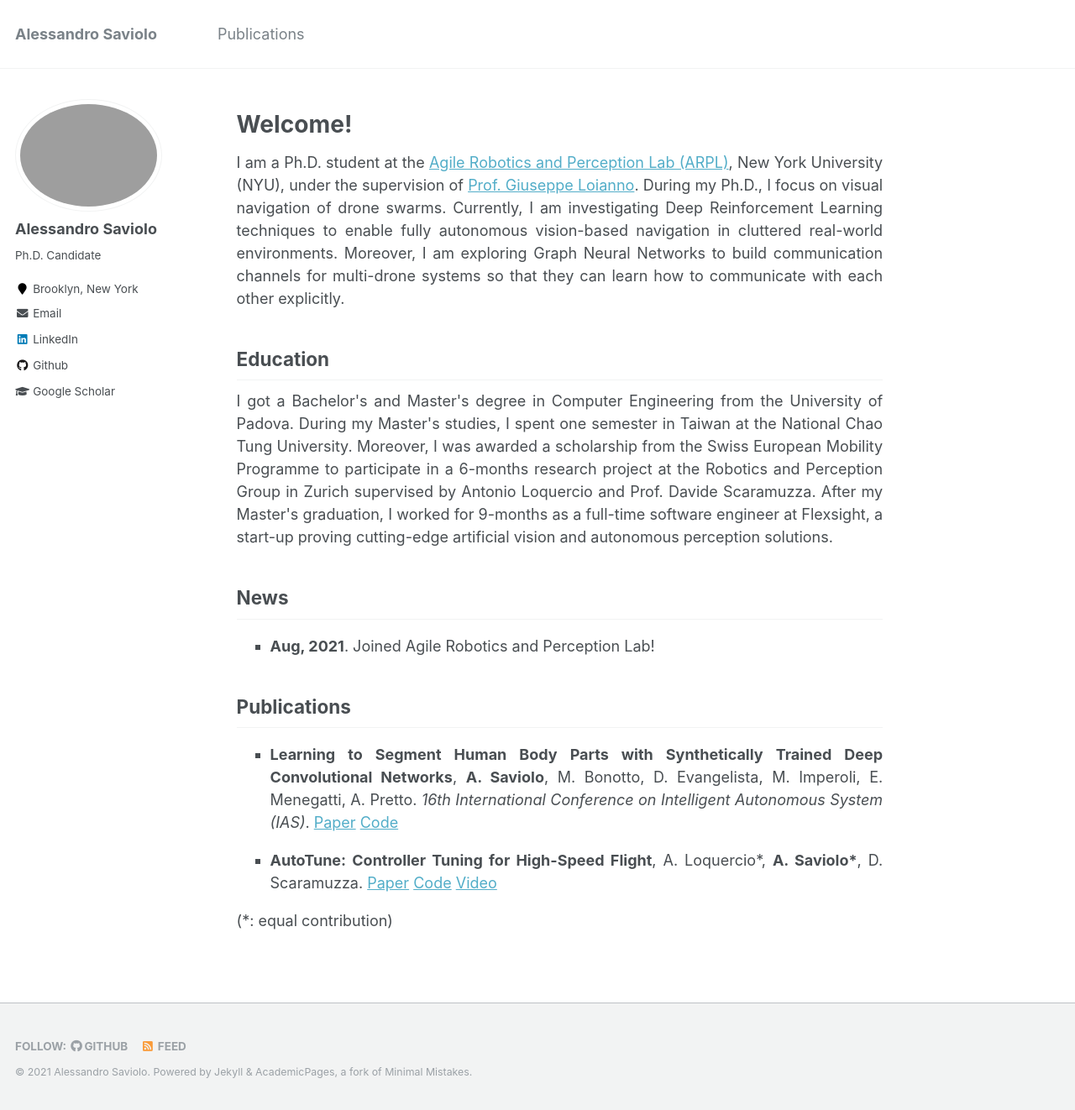
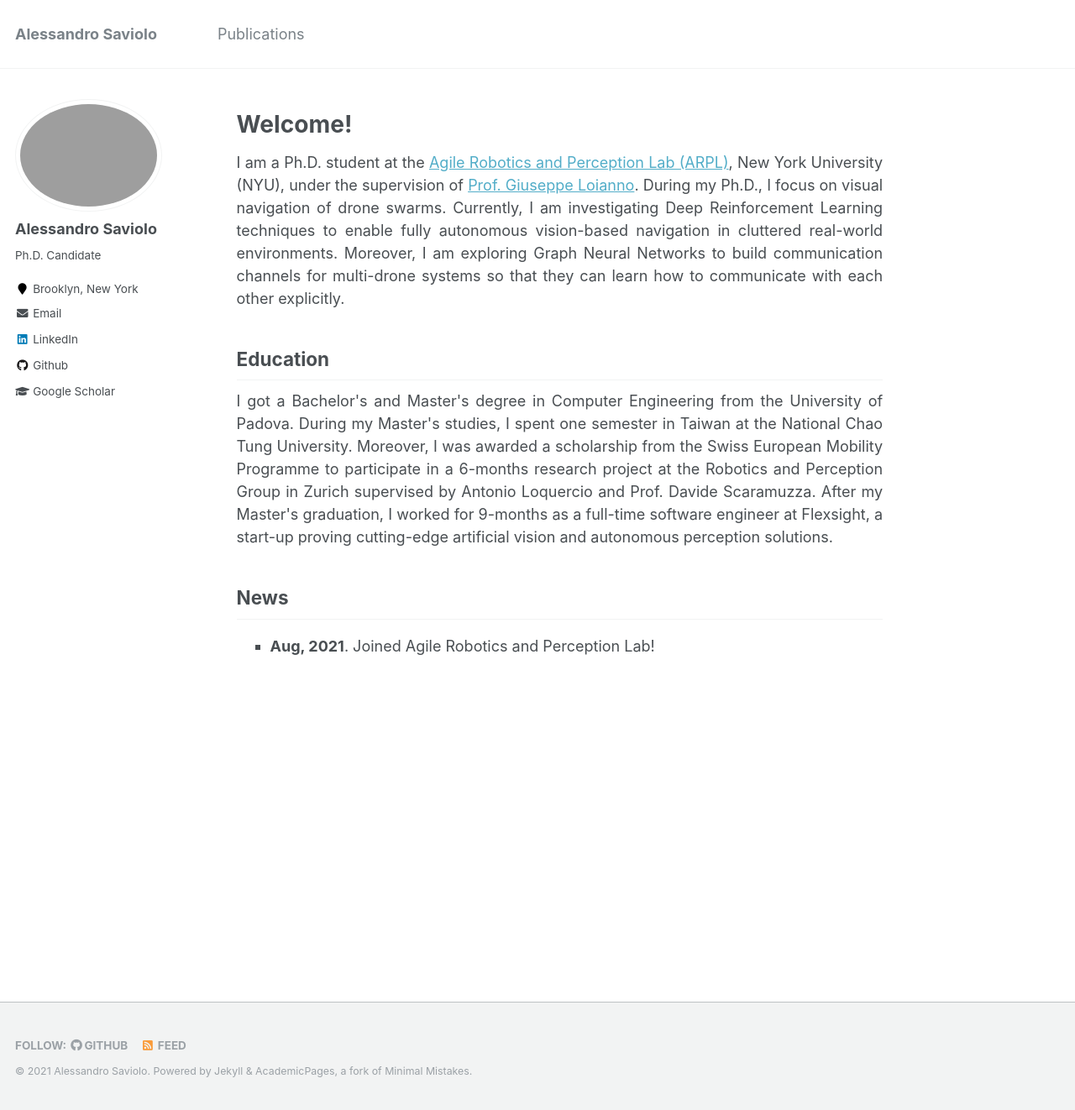
Before and after one commit to AlessandroSaviolo/AlessandroSaviolo.github.io, a Jekyll site: the page built from _pages/about.md, in a window 1280 px wide and 1322 px high. Shown: the whole window at 84% size. Built offline with Jekyll 4.4.1, drawn with Linux system fonts in a browser that asks for light colours.

```diff
--- a/_config.yml
+++ b/_config.yml
@@ -16,7 +16,7 @@
 repository               : "alessandrosaviolo/alessandrosaviolo.github.io"
 teaser                   :  # filename of teaser fallback teaser image placed in /images/, .e.g. "500x300.png"
 breadcrumbs              : false # true, false (default)
-words_per_minute         : 560
+words_per_minute         : 160
 future                   : true
 read_more                : "disabled" # if enabled, adds "Read more" links to excerpts
 talkmap_link             : false #change to true to add link to talkmap on talks page
--- a/_pages/about.md
+++ b/_pages/about.md
@@ -29,20 +29,3 @@
   <li><b>Aug, 2021</b>. Joined Agile Robotics and Perception Lab!</li>
 </ul>
 </div>
-
-
-## Publications
-
-<div style="text-align: justify">
-<ul style="list-style-type:square">
-  <li><b>Learning to Segment Human Body Parts with Synthetically Trained Deep Convolutional Networks</b>, <b>A. Saviolo</b>, M. Bonotto, D. Evangelista, M. Imperoli, E. Menegatti, A. Pretto. <i>16th International Conference on Intelligent Autonomous System (IAS)</i>. <a href="https://arxiv.org/abs/2102.01460">Paper</a> <a href="https://github.com/AlessandroSaviolo/HBPSegmentation">Code</a></li>
-</ul>
-</div>
-
-<div style="text-align: justify">
-<ul style="list-style-type:square">
-  <li><b>AutoTune: Controller Tuning for High-Speed Flight</b>, A. Loquercio*, <b>A. Saviolo*</b>, D. Scaramuzza. <a href="https://arxiv.org/abs/2103.10698">Paper</a> <a href="https://github.com/uzh-rpg/mh_autotune">Code</a> <a href="https://www.youtube.com/watch?v=m2q_y7C01So&ab_channel=UZHRoboticsandPerceptionGroup">Video</a></li>
-</ul>
-</div>
-
-(*: equal contribution)
```
Also changed, not shown: _pages/publications.md (+5 -2 lines).
